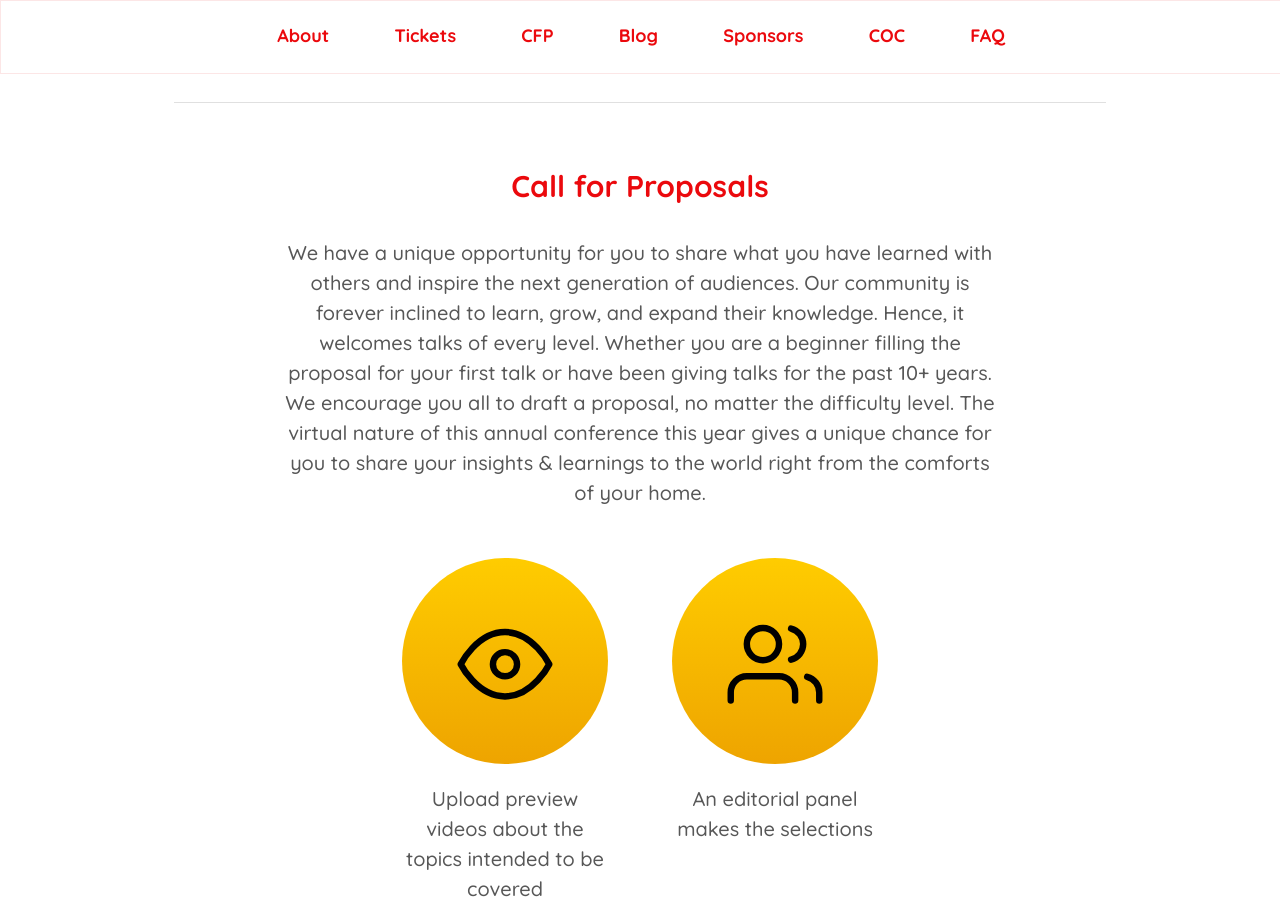
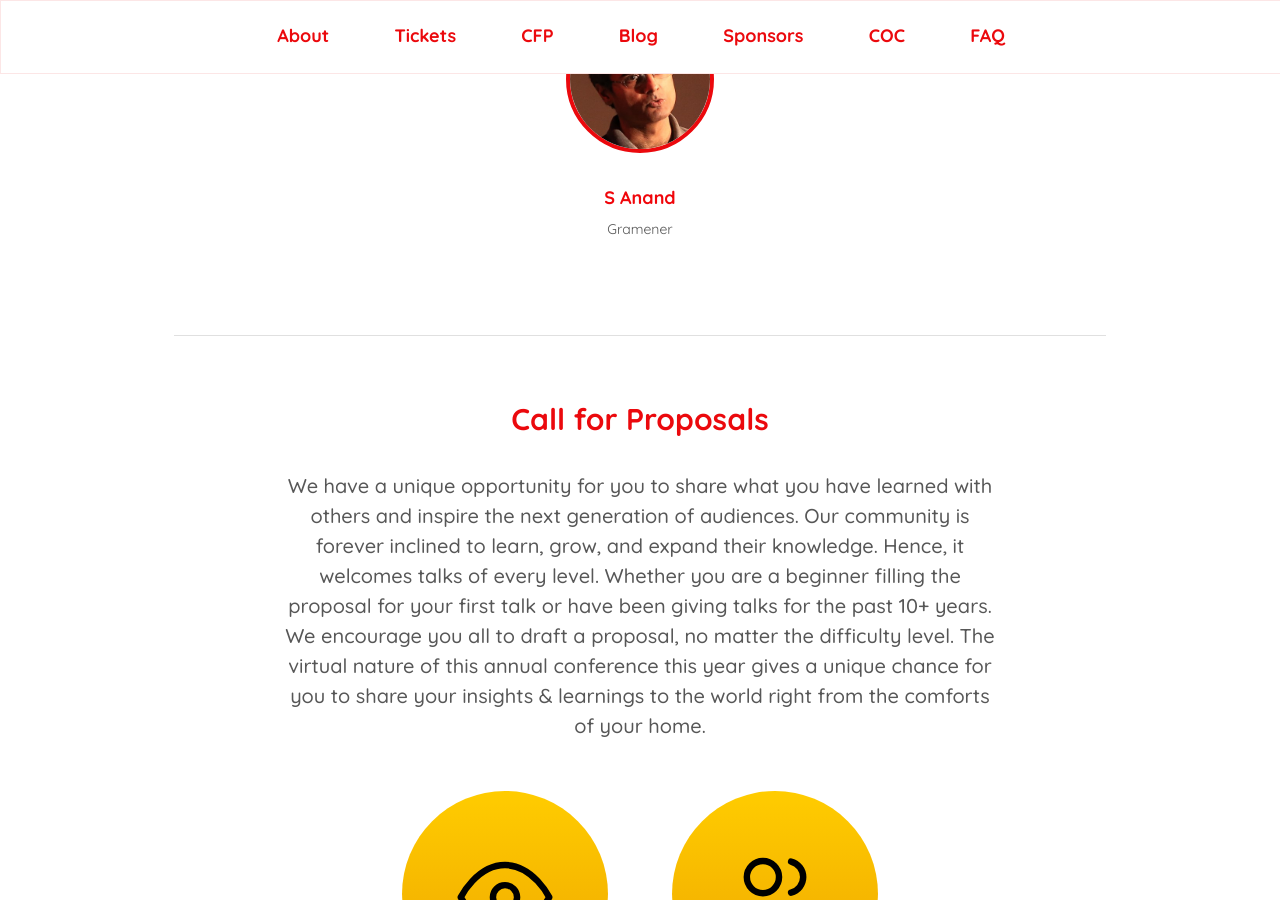
Before and after one commit to pythonindia/inpycon2020, a Jekyll site: the page built from index.md, in a window 1280 px wide and 900 px high, scrolled down 1839 px. Built offline with Jekyll 4.4.1, drawn with Linux system fonts in a browser that asks for light colours.

Commit message:
Announce Anand S as Keynote Speaker
Signed-off-by: Sayan Chowdhury <sayan.chowdhury2012@gmail.com>

```diff
--- a/_data/speakers.yml
+++ b/_data/speakers.yml
@@ -10,3 +10,6 @@
 - name: Naomi Ceder
   brief: Trans*Code<br/>Python Software Foundation
   image: /assets/images/naomiceder_headshot_web.jpg
+- name: S Anand
+  brief: Gramener
+  image: /assets/images/sanand.jpg
```
Also changed, not shown: assets/images/sanand.jpg (added).
